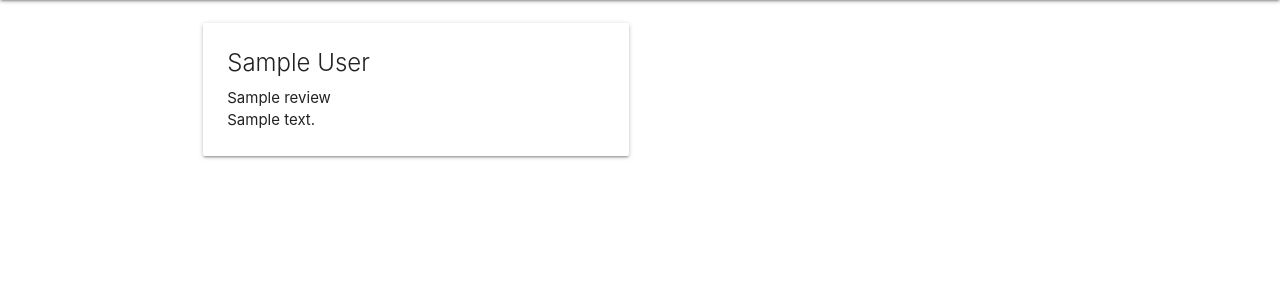
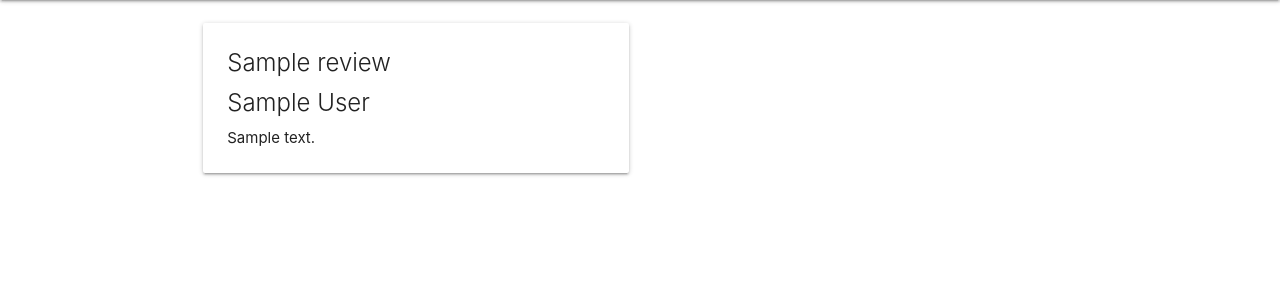
Before and after one commit to Code-Institute-Submissions/Data-Centric-Project-9, a Flask app: page /get_all_reviews in a window 1280 px wide. Shown: the part 64-364 px from the top of the page. Run offline with Flask 2, Linux system fonts and the light colour scheme; a database or web service that is not in the repository returns one stand-in record (values such as "Sample title"); some libraries are stand-ins or nearby versions.

Commit message:
Redesigned the reviews card

```diff
--- a/templates/get_all_reviews.html
+++ b/templates/get_all_reviews.html
@@ -9,8 +9,8 @@
     <div class="col s12 m6">
         <div class="card">
             <div class="card-content">
+                <span class="card-title">{{review.book_title}}</span>
                 <span class="card-title">{{review.author}}</span>
-                <p>{{review.book_title}}</p>
                 <p>{{review.review}}</p>
             </div>
         </div>
```
